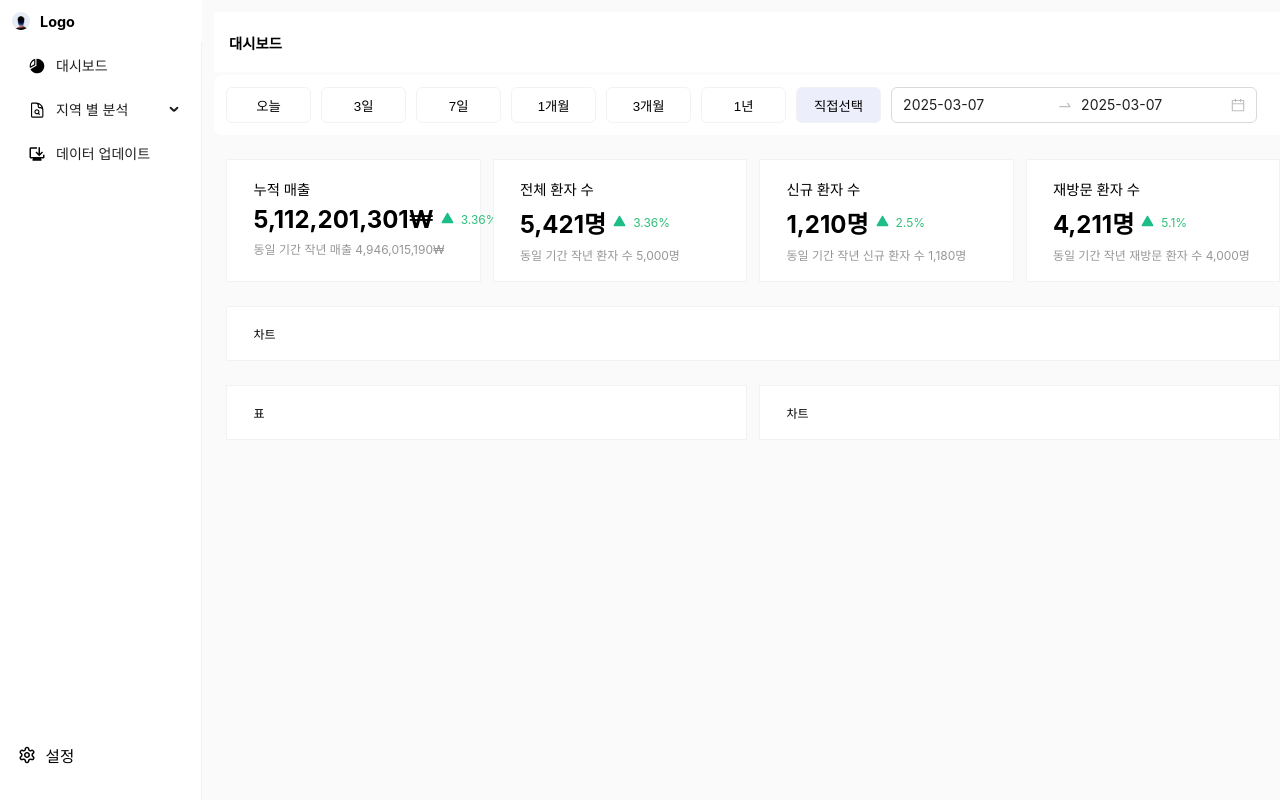
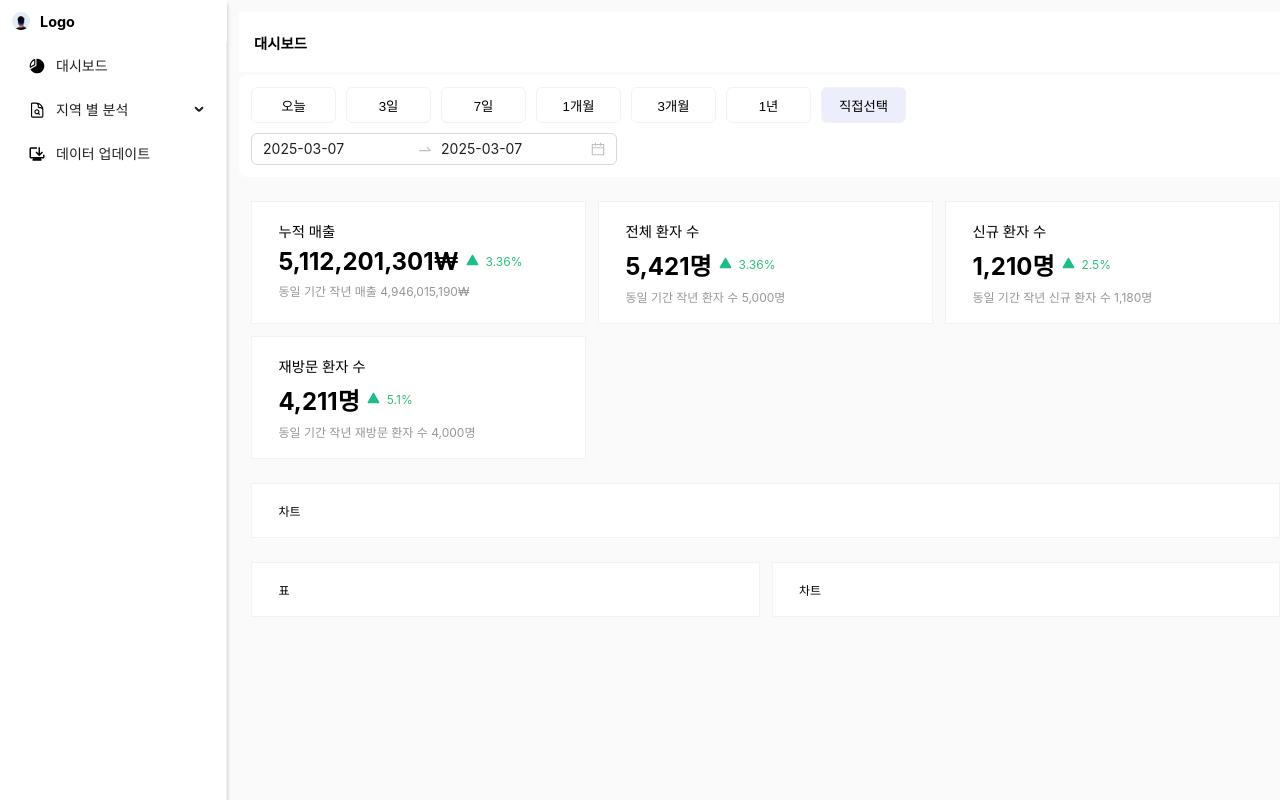
Before and after one commit to hohi1114/med_local, a React (Vite) app: page /dashboard in a window 1280 px wide. Shown: the top 800 px of the page. Built offline with nearby package versions, Linux system fonts and the light colour scheme.

Commit message:
fix:add navbar collapse

```diff
--- a/src/components/common/sidebar/SideNavBar.tsx
+++ b/src/components/common/sidebar/SideNavBar.tsx
@@ -2,21 +2,40 @@ import { Menu, MenuProps } from "antd";
 import { MENUITEMS } from "./sidebarData";
 import styled from "styled-components";
 import { useNavigate } from "react-router-dom";
+import { useState, useEffect } from "react";
 
 const SideNavBar = () => {
   const navigate = useNavigate();
+  const [collapsed, setCollapsed] = useState(false);
+
+  useEffect(() => {
+    const handleResize = () => {
+      if (window.innerWidth <= 768) {
+        setCollapsed(true);
+      } else {
+        setCollapsed(false);
+      }
+    };
+
+    window.addEventListener("resize", handleResize);
+
+    handleResize();
+
+    return () => window.removeEventListener("resize", handleResize);
+  }, []);
 
   const onClick: MenuProps["onClick"] = (e) => {
-    console.log("click ", e);
     navigate(`/${e.key}`);
   };
 
   return (
-    <SidbarContainer>
-      <LogoContainer>
-        <IconStyle src="/images/defaultProfile.svg" alt="default_profile" />
-        <span>Logo</span>
-      </LogoContainer>
+    <SidbarContainer collapsed={collapsed}>
+      {!collapsed && (
+        <LogoContainer>
+          <IconStyle src="/images/defaultProfile.svg" alt="default_profile" />
+          <span>Logo</span>
+        </LogoContainer>
+      )}
 
       <Menu
         onClick={onClick}
@@ -24,13 +43,14 @@ const SideNavBar = () => {
         defaultOpenKeys={["sub1"]}
         mode="inline"
         items={MENUITEMS}
+        inlineCollapsed={collapsed}
         style={{ flex: 1, overflowY: "auto" }}
       />
 
-      <SettingContainer>
+      {/* <SettingContainer>
         <IconStyle src="/images/settings.svg" alt="settings" />
         설정
-      </SettingContainer>
+      </SettingContainer> */}
     </SidbarContainer>
   );
 };
@@ -56,14 +76,15 @@ const SettingContainer = styled.div`
   cursor: pointer;
 `;
 
-const SidbarContainer = styled.div`
-  width: 20rem;
+const SidbarContainer = styled.div<{ collapsed: boolean }>`
+  width: ${(props) => (props.collapsed ? "8rem" : "23rem")};
   min-height: 100vh;
   display: flex;
   flex-direction: column;
-  position: "relative";
-  box-shadow: "0px 4px 4px rgba(0, 0, 0, 0.25)";
+  position: relative;
+  box-shadow: 0px 4px 4px rgba(0, 0, 0, 0.25);
   background-color: #ffffff;
+  transition: width 0.3s ease;
 `;
 
 const IconStyle = styled.img`
```
